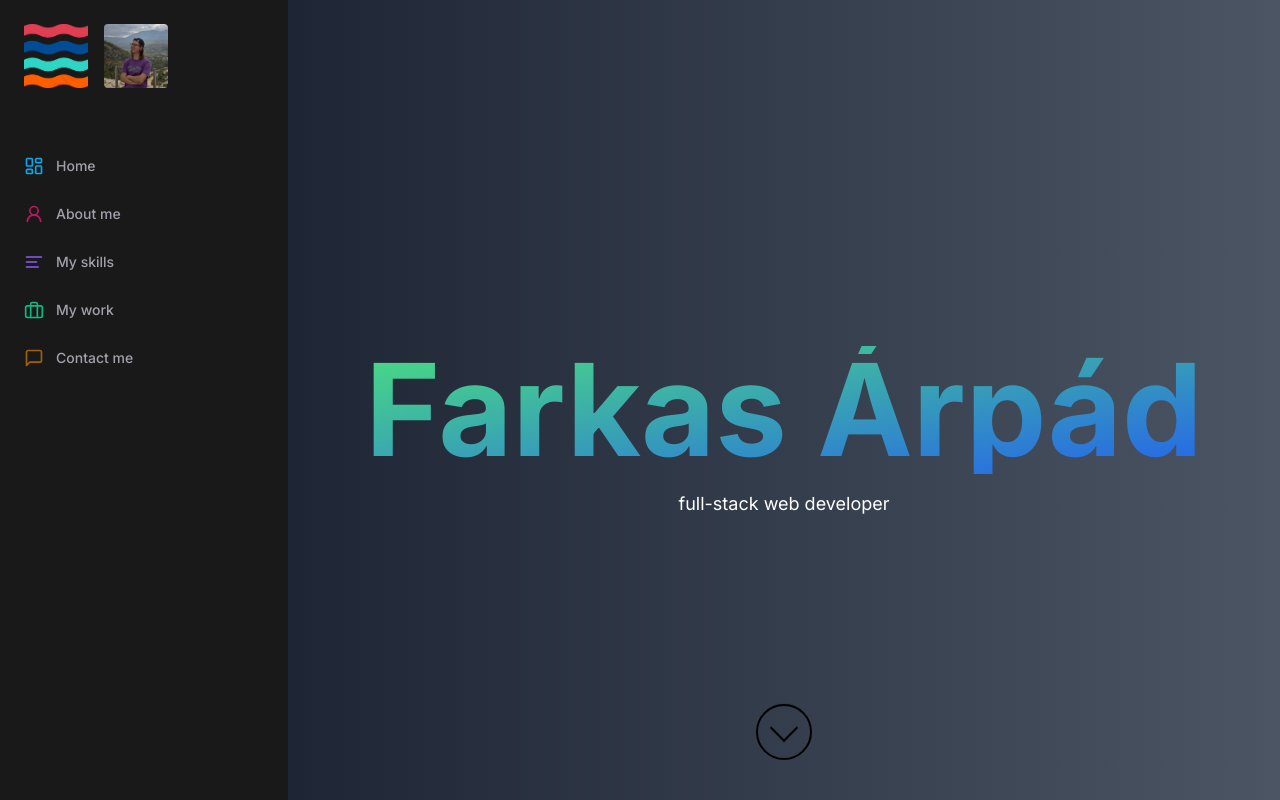
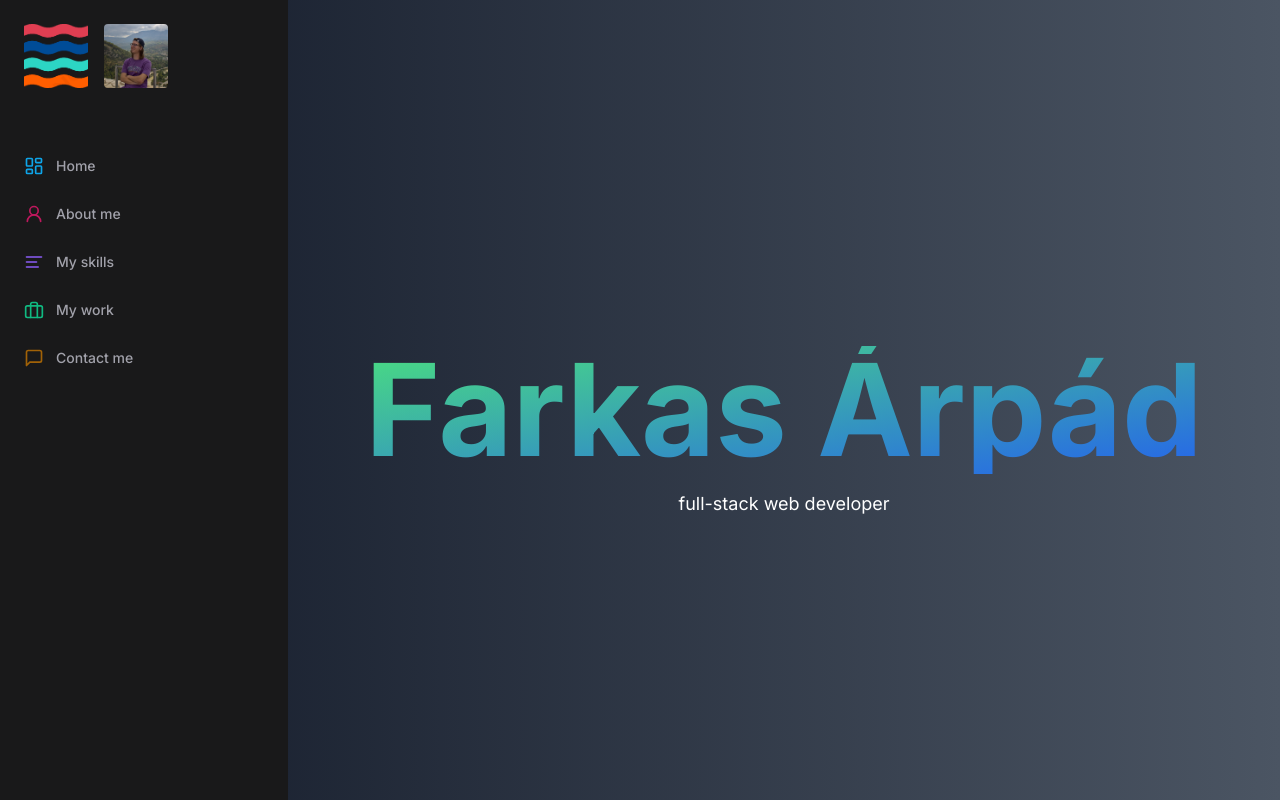
Before and after one commit to arepsz/portfolio, a Next.js app: page / in a window 1280 px wide. Shown: the top 800 px of the page. Built offline with nearby package versions, Linux system fonts and the light colour scheme.

Commit message:
Changed the top value of the animated icon

```diff
--- a/app/(dashboard)/page.tsx
+++ b/app/(dashboard)/page.tsx
@@ -12,7 +12,7 @@ export default function Home() {
         text-small md:text-lg text-center">
           full-stack web developer
         </p>
-        <div className="flex items-center justify-center w-72 absolute top-[42%]">
+        <div className="flex items-center justify-center w-72 absolute top-[27%] md:top-[60%]">
           <div className="w-14 h-14 rounded-full border-2 border-black animate-bounce before:content-[''] before:absolute before:top-3 before:left-4 before:w-5 before:h-5
           before:border-b-2 before:border-l-2 before:border-black before:-rotate-45"></div>
         </div>
--- a/app/globals.css
+++ b/app/globals.css
@@ -65,6 +65,12 @@
   }
 }
 
+@supports (-webkit-touch-callout: none) {
+  .h-screen {
+    height: -webkit-fill-available;
+  }
+}
+
 @layer base {
   * {
     @apply border-border;
--- a/components/about.tsx
+++ b/components/about.tsx
@@ -25,7 +25,7 @@ const content = [
 
 export const About = () => {
     return (
-        <div className="px-10 mb-8 flex flex-col justify-center items-center h-screen">
+        <div className="px-10 mb-8 flex flex-col justify-center items-center">
             <h2 className="text-center text-5xl md:text-7xl text-white font-extrabold mb-2">
                 About me
             </h2>
```
